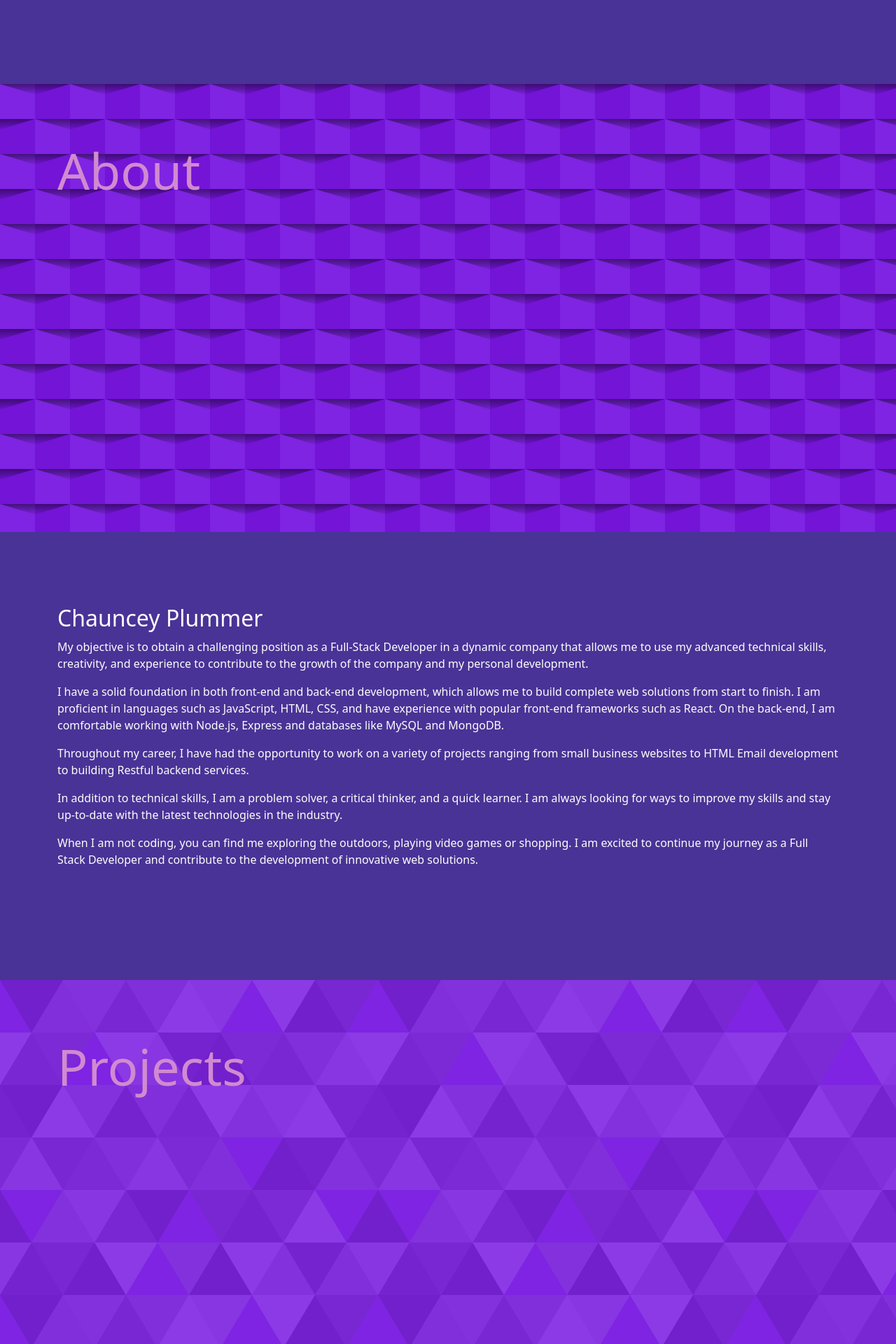
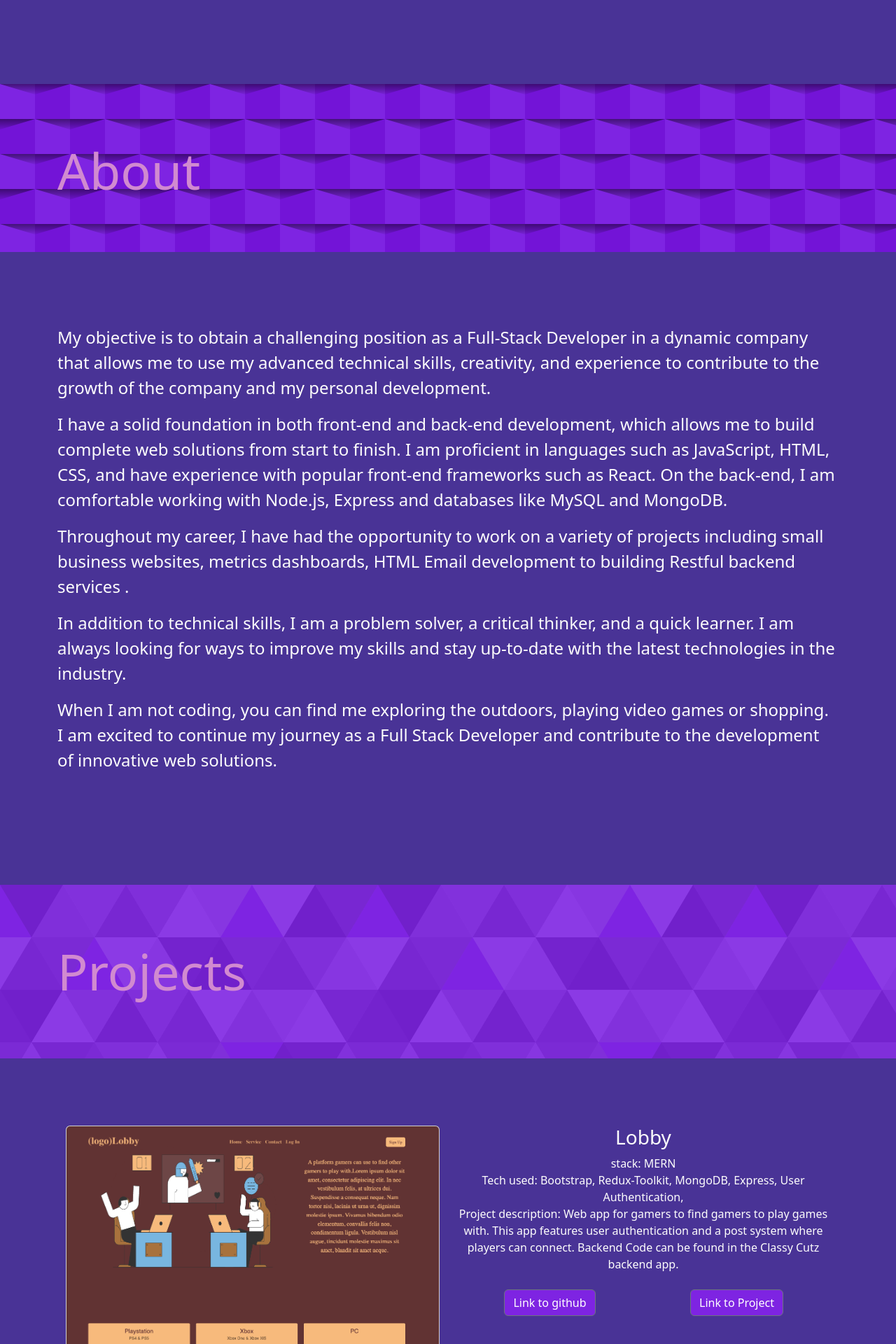
Before and after one commit to chaunceyplum/Portfolio-2.0, a React (Create React App) app: page / in a window 1280 px wide. Shown: the part 680-2600 px from the top of the page at 70% size. Built offline with nearby package versions, Linux system fonts and the light colour scheme.

Commit message:
added some banners and fixed more styling

```diff
--- a/src/App.css
+++ b/src/App.css
@@ -3,7 +3,14 @@
   padding: 0;
   color: #fdfdfc;
 }
-
+ul {
+  list-style: none;
+  padding: 0 0 0 0 !important;
+  margin: 0 0 0 0 !important;
+}
+p {
+  font-size: 1.5rem;
+}
 .footerClass {
   list-style: none;
   text-decoration: none;
@@ -31,7 +38,7 @@
   background-color: #7e24e2 !important;
 }
 .titleBlock {
-  height: 80vh;
+  height: 30vh;
   object-fit: cover !important;
 }
 .center {
@@ -47,11 +54,7 @@
   justify-content: center !important;
   padding-top: 20vh;
 }
-ul {
-  list-style: none;
-  padding: 0 0 0 0 !important;
-  margin: 0 0 0 0 !important;
-}
+
 .title {
   padding-top: 10vh;
   font-size: 72px;
--- a/src/components/About.js
+++ b/src/components/About.js
@@ -11,7 +11,7 @@ const About = () => {
           // className='titleBlock title textColor'
           style={{
             backgroundImage: `url(${trianglify})`,
-            objectFit: 'cover',
+            objectFit: 'scaleDown',
           }}
         >
           <Container>
@@ -24,9 +24,8 @@ const About = () => {
         <br />
         <Container>
           <Row>
-            <h2> Chauncey Plummer</h2>
-            <br />
-            <br />
+            {/* <h2> Chauncey Plummer</h2> */}
+
             <p>
               My objective is to obtain a challenging position as a Full-Stack
               Developer in a dynamic company that allows me to use my advanced
@@ -45,8 +44,9 @@ const About = () => {
             <br />
             <p>
               Throughout my career, I have had the opportunity to work on a
-              variety of projects ranging from small business websites to HTML
-              Email development to building Restful backend services.
+              variety of projects including small business websites, metrics
+              dashboards, HTML Email development to building Restful backend
+              services .
             </p>
             <br />
             <p>
--- a/src/components/Footer.js
+++ b/src/components/Footer.js
@@ -18,7 +18,6 @@ const Footer = () => {
       <Container sticky='bottom' className=''>
         <Row></Row>
         <Row>
-          <hr />
           <Col xs={12} md={4}>
             <br />
             <h3 className='text-center textColor'>Chaunce.dev</h3>
--- a/src/components/Middle.js
+++ b/src/components/Middle.js
@@ -20,9 +20,9 @@ const Middle = () => {
         <Project />
       </div>
 
-      <div id='Resume'>
+      {/* <div id='Resume'>
         <Resume />
-      </div>
+      </div> */}
 
       <div id='Contact'>
         <Contact />
--- a/src/components/MyNav.js
+++ b/src/components/MyNav.js
@@ -28,6 +28,13 @@ const MyNav = () => {
                 <Link spy to='Home' className='textColor'>
                   Chaunce.dev
                 </Link>
+                {/* <Nav.Item>
+                  <Nav.Link className='text-center text-white'>
+                    <Link activeClass='active' spy to='About'>
+                      About
+                    </Link>
+                  </Nav.Link>
+                </Nav.Item> */}
               </strong>
             </Navbar.Brand>
             <Navbar.Toggle aria-controls='basic-navbar-nav' />
@@ -47,13 +54,13 @@ const MyNav = () => {
                     </Link>
                   </Nav.Link>
                 </Nav.Item>
-                <Nav.Item>
+                {/* <Nav.Item>
                   <Nav.Link className='text-center text-white'>
                     <Link activeClass='active' spy to='Resume'>
                       Resume
                     </Link>
                   </Nav.Link>
-                </Nav.Item>
+                </Nav.Item> */}
                 <Nav.Item>
                   <Nav.Link className='text-center text-white'>
                     <Link activeClass='active' spy to='Contact'>
--- a/src/components/Project.js
+++ b/src/components/Project.js
@@ -46,7 +46,9 @@ const Project = () => {
                           <CardImg
                             alt='Card image '
                             src={k.image}
-                            width='80%'
+                            width='100%'
+                            height='100%'
+                            style={{ objectFit: 'cover' }}
                           />
                         </Card>
                       </Col>
@@ -59,6 +61,9 @@ const Project = () => {
                             <li>Project description: {k.description}</li>
                             <br />
                           </ul>
+                          <Container>
+                            <Row>
+                              <Col xs={6}>
                                 <Button
                                   className=' text-white bgColor1'
                                   target='_blank'
@@ -66,8 +71,8 @@ const Project = () => {
                                 >
                                   Link to github
                                 </Button>
-                          <br />
-                          <br />
+                              </Col>
+                              <Col xs={6}>
                                 <Button
                                   className='btn text-white bgColor1'
                                   target='_blank'
@@ -75,6 +80,9 @@ const Project = () => {
                                 >
                                   Link to Project
                                 </Button>
+                              </Col>
+                            </Row>
+                          </Container>
                         </div>
                       </Col>
                     </Row>
--- a/src/components/ProjectList.js
+++ b/src/components/ProjectList.js
@@ -8,9 +8,10 @@ const ProjectList = [
   {
     name: 'Lobby',
     stack: 'MERN',
-    technologies: 'Bootstrap, Redux-Toolkit, MongoDB, Express, ',
+    technologies:
+      'Bootstrap, Redux-Toolkit, MongoDB, Express, User Authentication,  ',
     description:
-      'Web app for gamers to find gamers to play games with. Backend Code can be found in the Classy Cutz backend app. ',
+      'Web app for gamers to find gamers to play games with. This app features user authentication and a post system where players can connect. Backend Code can be found in the Classy Cutz backend app. ',
     githubLink: 'https://github.com/chaunceyplum/Lobby',
     projectLink: 'https://findalobby.netlify.app/',
     image: lobby,
--- a/src/components/Resume.js
+++ b/src/components/Resume.js
@@ -11,6 +11,7 @@ const Resume = () => {
           style={{
             backgroundImage: `url(${cheese})`,
             objectFit: 'cover',
+            backgroundRepeat: 'no-repeat',
           }}
         >
           <Container>
```
Lines whose indentation alone changed are shown as unchanged.
